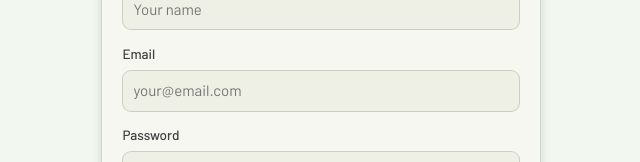
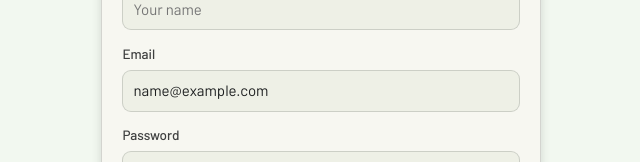
Before and after one commit to NepaPower/TheRunnersGuru, a React (Vite) app: page / in a window 1280 px wide. Both pictures are taken after typing "name@example.com" into the empty fields and a click on the button "Join free". Shown: the part 282-444 px from the top of the page, without its empty margins (319-959 px from the left). Built offline with nearby package versions, Linux system fonts and the light colour scheme; no server answers.

Commit message:
Carry email between landing, sign up, and sign in

```diff
--- a/src/routes/Landing.tsx
+++ b/src/routes/Landing.tsx
@@ -1,3 +1,4 @@
+import { useState } from 'react';
 import { useNavigate } from 'react-router-dom';
 import { LogoMark } from '../components/Logo';
 import { Button } from '../components/ui/Button';
@@ -19,6 +20,7 @@ const FEATURE_ICONS = [
 
 export function Landing() {
   const navigate = useNavigate();
+  const [heroEmail, setHeroEmail] = useState('');
 
   return (
     <div className="rg-landing">
@@ -64,15 +66,27 @@ export function Landing() {
               your distance, upload your route, and let AI handle the rest.
             </p>
 
-            <form className="rg-landing-capture" onSubmit={(e) => { e.preventDefault(); navigate('/signup'); }}>
-              <input type="email" placeholder="your@email.com" aria-label="Email address" />
+            <form
+              className="rg-landing-capture"
+              onSubmit={(e) => {
+                e.preventDefault();
+                navigate('/signup', { state: { email: heroEmail } });
+              }}
+            >
+              <input
+                type="email"
+                placeholder="your@email.com"
+                aria-label="Email address"
+                value={heroEmail}
+                onChange={(e) => setHeroEmail(e.target.value)}
+              />
               <Button variant="primary" type="submit">
                 Join free
               </Button>
             </form>
             <div className="rg-landing-signin-line">
               Already have an account?{' '}
-              <a href="#" onClick={(e) => { e.preventDefault(); navigate('/signin'); }}>
+              <a href="#" onClick={(e) => { e.preventDefault(); navigate('/signin', { state: { email: heroEmail } }); }}>
                 Sign in
               </a>
             </div>
--- a/src/routes/SignIn.tsx
+++ b/src/routes/SignIn.tsx
@@ -1,5 +1,5 @@
 import { useState } from 'react';
-import { useNavigate } from 'react-router-dom';
+import { useLocation, useNavigate } from 'react-router-dom';
 import { Field, Input } from '../components/ui/Form';
 import { Button } from '../components/ui/Button';
 import { BrandHeader } from '../components/Logo';
@@ -9,8 +9,9 @@ import './auth.css';
 
 export function SignIn() {
   const navigate = useNavigate();
+  const location = useLocation();
   const { dispatch } = useApp();
-  const [email, setEmail] = useState('');
+  const [email, setEmail] = useState((location.state as { email?: string } | null)?.email ?? '');
   const [password, setPassword] = useState('');
   const [submitting, setSubmitting] = useState(false);
   const [error, setError] = useState<string | null>(null);
@@ -59,7 +60,7 @@ export function SignIn() {
 
         <div className="rg-auth-footer-line">
           New here?{' '}
-          <a href="#" onClick={(e) => { e.preventDefault(); navigate('/signup'); }}>
+          <a href="#" onClick={(e) => { e.preventDefault(); navigate('/signup', { state: { email } }); }}>
             Join free
           </a>
         </div>
--- a/src/routes/SignUp.tsx
+++ b/src/routes/SignUp.tsx
@@ -1,5 +1,5 @@
 import { useState } from 'react';
-import { useNavigate } from 'react-router-dom';
+import { useLocation, useNavigate } from 'react-router-dom';
 import { Field, Input } from '../components/ui/Form';
 import { Button } from '../components/ui/Button';
 import { BrandHeader } from '../components/Logo';
@@ -9,9 +9,10 @@ import './auth.css';
 
 export function SignUp() {
   const navigate = useNavigate();
+  const location = useLocation();
 
   const [name, setName] = useState('');
-  const [email, setEmail] = useState('');
+  const [email, setEmail] = useState((location.state as { email?: string } | null)?.email ?? '');
   const [password, setPassword] = useState('');
   const [address, setAddress] = useState<Address>({ street: '', unit: '', city: '', state: '', zip: '', phone: '' });
   const [submitting, setSubmitting] = useState(false);
@@ -95,7 +96,7 @@ export function SignUp() {
 
         <div className="rg-auth-footer-line">
           Already have an account?{' '}
-          <a href="#" onClick={(e) => { e.preventDefault(); navigate('/signin'); }}>
+          <a href="#" onClick={(e) => { e.preventDefault(); navigate('/signin', { state: { email } }); }}>
             Sign in
           </a>
         </div>
```
